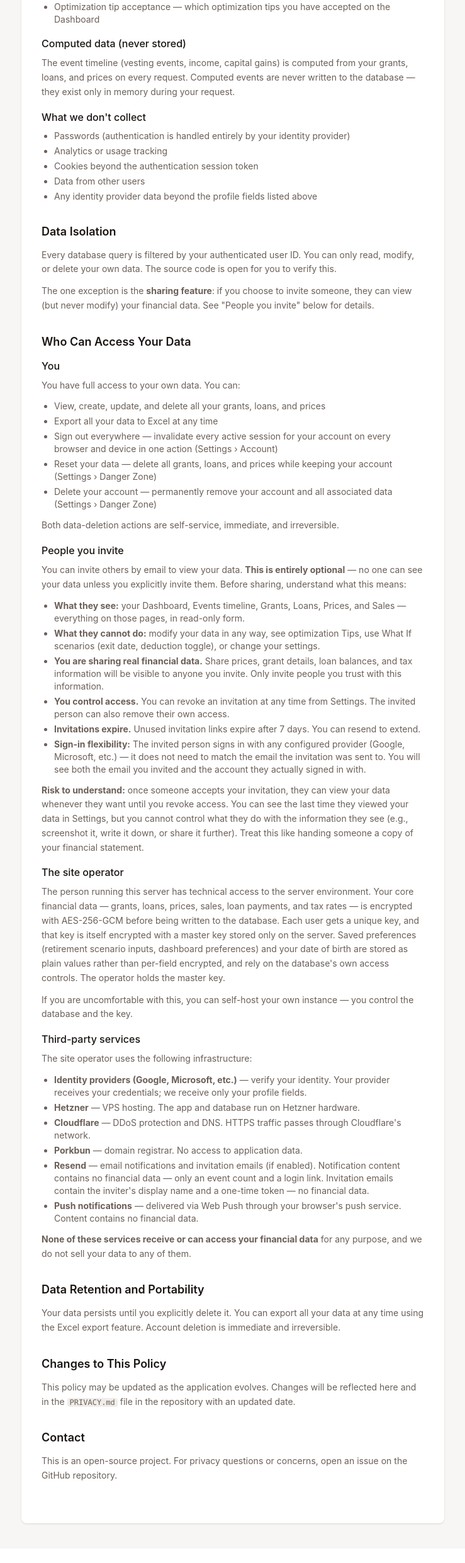
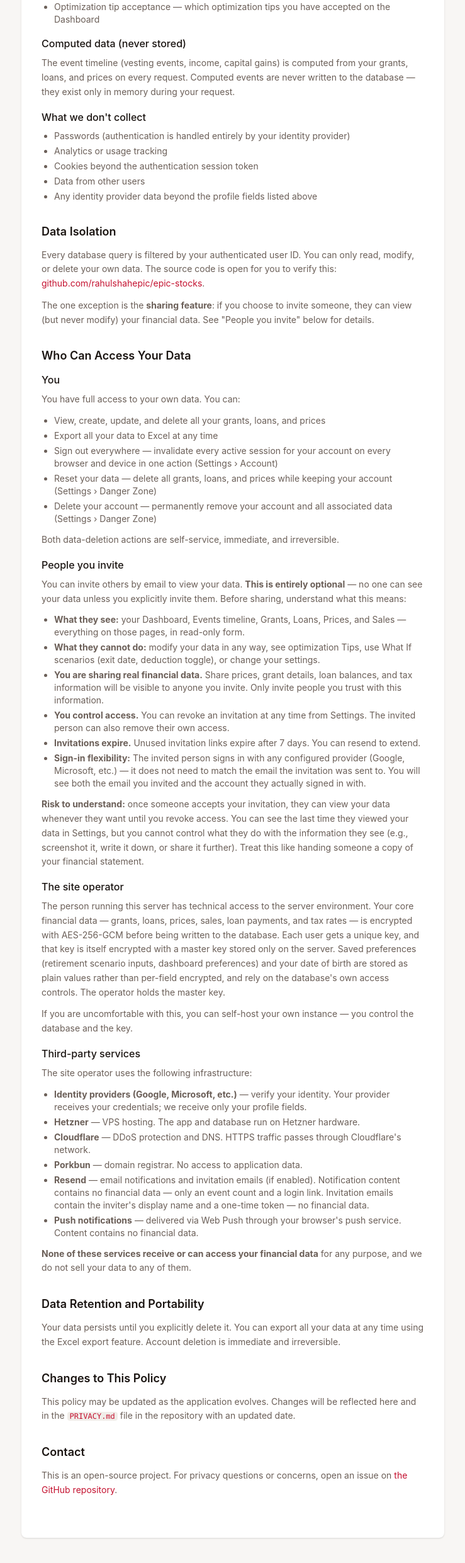
Before and after one commit to rahulshahepic/epic-stocks, a React (Vite) app in the folder frontend/: page /privacy in a window 1280 px wide. Shown: the part 1355-3837 px from the top of the page at 63% size, without its empty margins (270-1009 px from the left). Before the commit the page ends 3814 px from the top, so only its background shows below. Built offline with nearby package versions, Linux system fonts and the light colour scheme; no server answers.

Commit message:
Link to the GitHub repo from the privacy policy
The privacy policy (PRIVACY.md and the in-app Privacy Policy page)
referenced "the repository" / "the GitHub repository" several times
but never linked to it, leaving readers with no way to find it.

Fixes #449

```diff
--- a/frontend/src/scaffold/pages/PrivacyPolicy.tsx
+++ b/frontend/src/scaffold/pages/PrivacyPolicy.tsx
@@ -89,7 +89,16 @@ export default function PrivacyPolicy() {
  <Section title="Data Isolation">
  <P>
  Every database query is filtered by your authenticated user ID. You can only read,
- modify, or delete your own data. The source code is open for you to verify this.
+ modify, or delete your own data. The source code is open for you to verify this:{' '}
+ <a
+ href="https://github.com/rahulshahepic/epic-stocks"
+ target="_blank"
+ rel="noopener noreferrer"
+ className="text-cs-brand hover:text-cs-brand-hover dark:hover:text-rose-300"
+ >
+ github.com/rahulshahepic/epic-stocks
+ </a>
+ .
  </P>
  <P>
  The one exception is the <strong>sharing feature</strong>: if you choose to invite
@@ -165,14 +174,31 @@ export default function PrivacyPolicy() {
  <Section title="Changes to This Policy">
  <P>
  This policy may be updated as the application evolves. Changes will be reflected here
- and in the <code className="rounded bg-cs-raised px-1 text-xs ">PRIVACY.md</code> file in the repository with an updated date.
+ and in the{' '}
+ <a
+ href="https://github.com/rahulshahepic/epic-stocks/blob/main/PRIVACY.md"
+ target="_blank"
+ rel="noopener noreferrer"
+ className="text-cs-brand hover:text-cs-brand-hover dark:hover:text-rose-300"
+ >
+ <code className="rounded bg-cs-raised px-1 text-xs ">PRIVACY.md</code>
+ </a>{' '}
+ file in the repository with an updated date.
  </P>
  </Section>
 
  <Section title="Contact">
  <P>
- This is an open-source project. For privacy questions or concerns, open an issue on
- the GitHub repository.
+ This is an open-source project. For privacy questions or concerns, open an issue on{' '}
+ <a
+ href="https://github.com/rahulshahepic/epic-stocks/issues"
+ target="_blank"
+ rel="noopener noreferrer"
+ className="text-cs-brand hover:text-cs-brand-hover dark:hover:text-rose-300"
+ >
+ the GitHub repository
+ </a>
+ .
  </P>
  </Section>
  </div>
```
Also changed, not shown: 1 other file (tests, documents, lock files or other folders).
